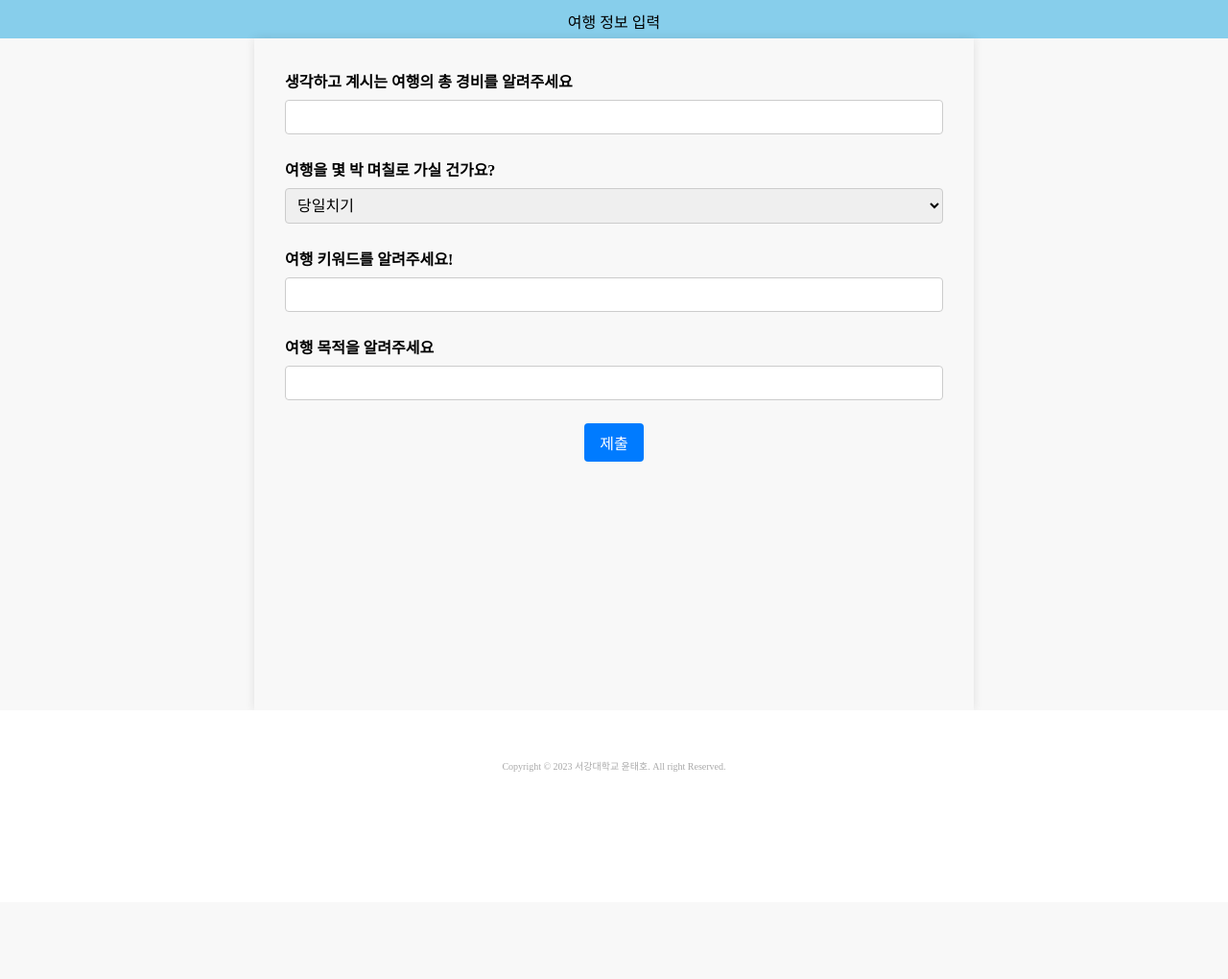
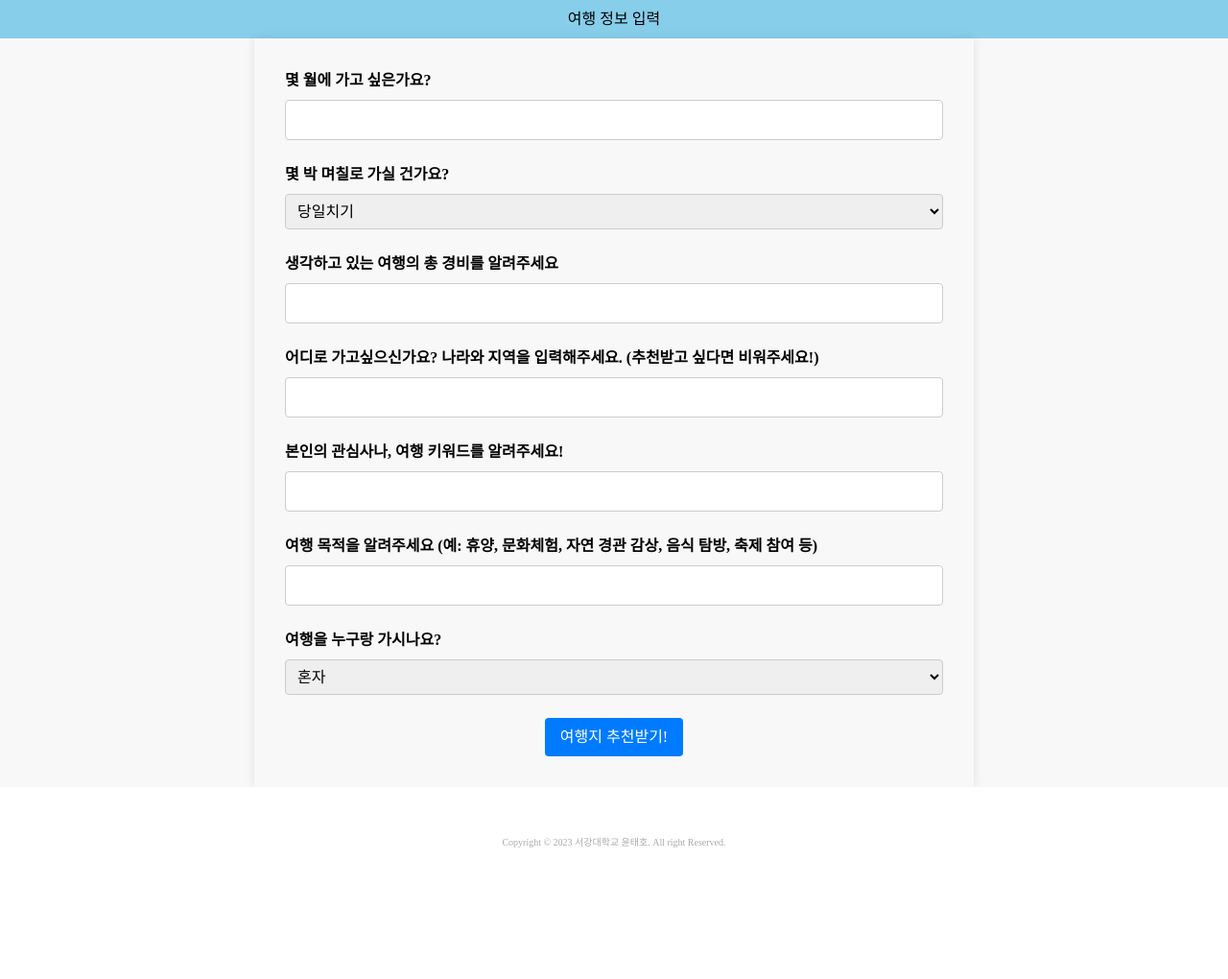
Before and after one commit to taeho0888/letstravel, a Django app: page /input in a window 1280 px wide. Shown: the whole page at 96% size. Before the commit the page ends 804 px from the top, so only its background shows below. Run offline with Django 4.2, Linux system fonts and the light colour scheme; some web fonts are replaced.

Commit message:
동기 요청으로 결과 받아오기 완료

```diff
--- a/page/templates/input.html
+++ b/page/templates/input.html
@@ -15,37 +15,59 @@
     <main>
         <form action="/submit" method="post">
             {% csrf_token %}
+
             <div class="form-group">
-                <label for="budget">생각하고 계시는 여행의 총 경비를 알려주세요</label>
+                <label for="budget">몇 월에 가고 싶은가요?</label>
+                <input type="text" id="month" name="month" required>
+            </div>
+
+            <div class="form-group">
+                <label for="duration">몇 박 며칠로 가실 건가요?</label>
+                <select id="duration" name="duration">
+                    <option value="당일치기">당일치기</option>
+                    <option value="2박3일">2박 3일</option>
+                    <option value="3박4일">3박 4일</option>
+                    <!-- <option value="4박5일">4박 5일</option>
+                    <option value="5박6일">5박 6일</option>
+                    <option value="6박7일">6박 7일</option> -->
+                </select>
+            </div>
+
+            <div class="form-group">
+                <label for="budget">생각하고 있는 여행의 총 경비를 알려주세요</label>
                 <input type="text" id="budget" name="budget" required>
             </div>
 
             <div class="form-group">
-                <label for="duration">여행을 몇 박 며칠로 가실 건가요?</label>
-                <select id="duration" name="duration">
-                    <option value="1">당일치기</option>
-                    <option value="2">2박 3일</option>
-                    <option value="3">3박 4일</option>
-                    <option value="4">4박 5일</option>
-                    <option value="5">5박 6일</option>
-                    <option value="6">6박 7일</option>
-                    <option value="7">7박 8일</option>
-                    <option value="8">8박 9일</option>
-                    <option value="9">9박 10일</option>
-                </select>
+                <label for="budget">어디로 가고싶으신가요? 나라와 지역을 입력해주세요. (추천받고 싶다면 비워주세요!)</label>
+                <input type="text" id="where" name="where">
             </div>
 
             <div class="form-group">
-                <label for="keyword">여행 키워드를 알려주세요!</label>
+                <label for="keyword">본인의 관심사나, 여행 키워드를 알려주세요!</label>
                 <input type="text" id="keyword" name="keyword" required>
             </div>
 
             <div class="form-group">
-                <label for="purpose">여행 목적을 알려주세요</label>
+                <label for="purpose">
+                    여행 목적을 알려주세요 (예: 휴양, 문화체험, 자연 경관 감상, 음식 탐방, 축제 참여 등)
+                </label>
                 <input type="text" id="purpose" name="purpose" required>
             </div>
 
-            <button type="submit">제출</button>
+            <div class="form-group">
+                <label for="accompany">여행을 누구랑 가시나요?</label>
+                <select id="accompany" name="accompany">
+                    <option value="혼자">혼자</option>
+                    <option value="애인">애인</option>
+                    <option value="가족">가족</option>
+                    <option value="친구">친구</option>
+                    <option value="비즈니스">비즈니스</option>
+                </select>
+            </div>
+
+
+            <button type="submit">여행지 추천받기!</button>
         </form>
     </main>
 
--- a/page/views.py
+++ b/page/views.py
@@ -1,5 +1,7 @@
 from django.shortcuts import render
 from django.views.decorators.http import require_POST
+from .chatgpt import ChatBot
+import json
 
 
 def InputView(request):
@@ -8,13 +10,19 @@ def InputView(request):
 
 @require_POST
 def submit(request):
-    budget = request.POST.get('budget', '')
-    duration = request.POST.get('duration', '')
-    keyword = request.POST.get('keyword', '')
-    purpose = request.POST.get('purpose', '')
+    question = {}
+    for key, value in request.POST.items():
+        if key != 'csrfmiddlewaretoken':
+            question[key] = value
 
-    # 콘솔에 출력
-    print(f'budget: {budget}, duration: {duration}, keyword: {keyword}, purpose: {purpose}')
+    gpt = ChatBot()
+    result = gpt.ask_question(question=question)
+    # context = {'result': '{\n    "일차": {\n        "09:00": {\n            "장소": "경주 첨성대",\n            "활동": "아날로그 카메라로 첨성대와 경주시내 사진 촬영",\n            "예상경비": "무료"\n        },\n        "11:00": {\n            "장소": "안압지",\n            "활동": "아날로그 카메라로 안압지와 자연 경관 촬영",\n            "예상경비": "무료"\n        },\n        "12:30": {\n            "장소": "소풍감귤농원",\n            "활동": "필름 카메라로 소풍감귤농원에서 휴식과 촬영",\n            "예상경비": "비용당 5,000원정도"\n        },\n        "16:00": {\n            "장소": "거제도",\n            "활동": "바다와 자연 경관 감상",\n            "예상경비": "인당 25만원"\n        },\n        "20:00": {\n            "장소": "거제도 숙박시설",\n            "활동": "휴식",\n            "예상경비": "인당 20만원"\n        }\n    }\n}'}
 
+
+    # result = json.loads(context['result'])
+
+    context = { 'result' : result }
+    # print(context)
     # 입력 정보 확인을 위해 입력 페이지로 이동
-    return render(request, 'input.html')
+    return render(request, 'result.html', context)
--- a/static/css/input.css
+++ b/static/css/input.css
@@ -1,6 +1,6 @@
 @font-face {
-    font-family: 'TheJamsil5Bold';
-    src: url('https://cdn.jsdelivr.net/gh/projectnoonnu/noonfonts_2302_01@1.0/TheJamsil5Bold.woff2') format('woff2');
+    font-family: 'GangwonEduSaeeum_OTFMediumA';
+    src: url('https://cdn.jsdelivr.net/gh/projectnoonnu/noonfonts_2201-2@1.0/GangwonEduSaeeum_OTFMediumA.woff') format('woff');
     font-weight: normal;
     font-style: normal;
 }
@@ -8,12 +8,13 @@
 * {
     box-sizing: border-box;
     margin: 0;
-    font-family: 'TheJamsil5Bold';
+    font-family: 'GangwonEduSaeeum_OTFMediumA';
+    line-height: 1.5;
 }
 
 header{
     height: 40px;
-    padding: 10px 0 0 0;
+    padding: 8px 0 0 0;
     background-color: skyblue;
     text-align: center;
 }
@@ -23,7 +24,7 @@ body {
 }
 
 main {
-    height: 700px;
+    height: 100%;
     width: 750px;
     background-color: #f8f8f8;
     padding: 2rem;
```
Also changed, not shown: context.py (added, +8 -0 lines), page/chatgpt.py (added, +52 -0 lines), page/templates/result.html (added, +48 -0 lines), requirements.txt (+14 -0 lines), 3 other files.
